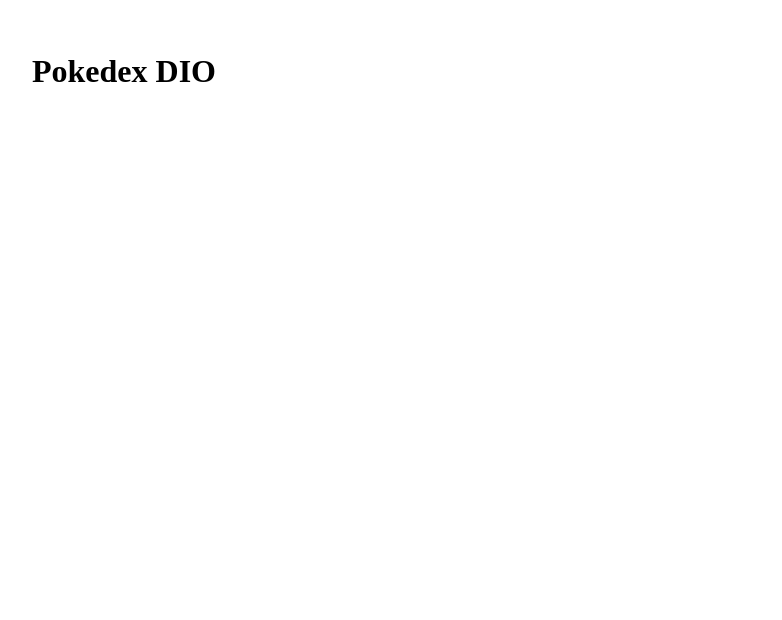
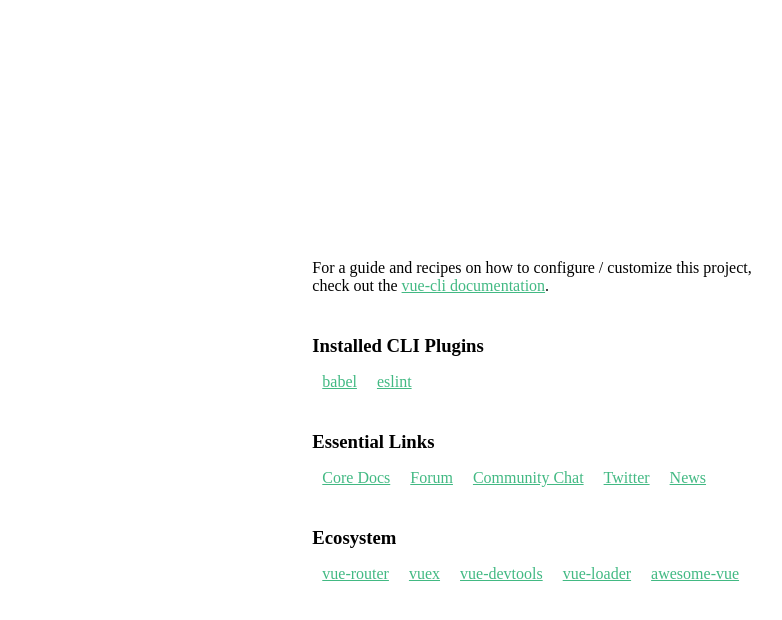
Before and after one commit to giuroperto/DIO-pokedex-vue, a Vue app: page / in a window 1280 px wide. Shown: the top 620 px of the page, without its empty margins (108-890 px from the left). Built offline with nearby package versions, Linux system fonts and the light colour scheme.

Commit message:
starting styles but missing a commit from setup

```diff
--- a/src/App.vue
+++ b/src/App.vue
@@ -1,13 +1,20 @@
 <template>
 	<div id="pokedex">
-    <h1 class="text--yellow">Pokedex DIO</h1>
+
+<!-- // ponto de inicio -> componente pokedex -->
+    <Pokedex />
 	</div>
 </template>
 
 <script>
 
+import Pokedex from './components/Pokedex.vue';
+
 export default {
-	name: "App",
+  name: "App",
+  components: {
+    Pokedex,
+  }
 };
 </script>
 
@@ -15,9 +22,9 @@
   #pokedex {
     display: flex;
     flex-direction: column;
-    min-height: 100vh;
-    max-width: 1000px;
-    margin: 0 auto;
-    padding: 24px;
+    justify-content: center;
+    align-items: center;
+    height: calc(100vh - 20px);
+    padding: 20px;
   }
 </style>
--- /dev/null
+++ b/src/styles/variables/_media-queries.scss
@@ -0,0 +1 @@
+$viewport-medium: 768px;
```
Also changed, not shown: src/components/Pokedex.vue (renamed from src/components/HelloWorld.vue), src/styles/variables/index.scss (added).
